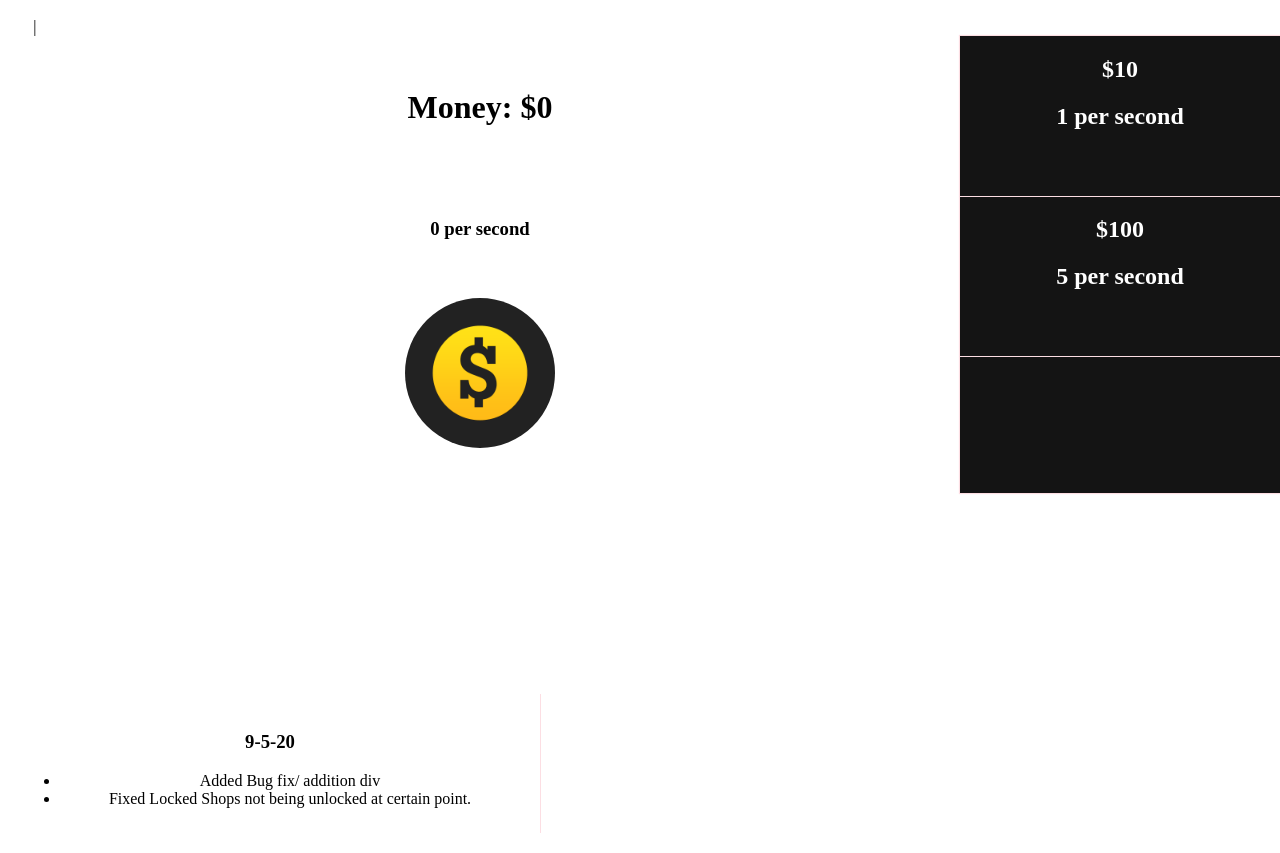
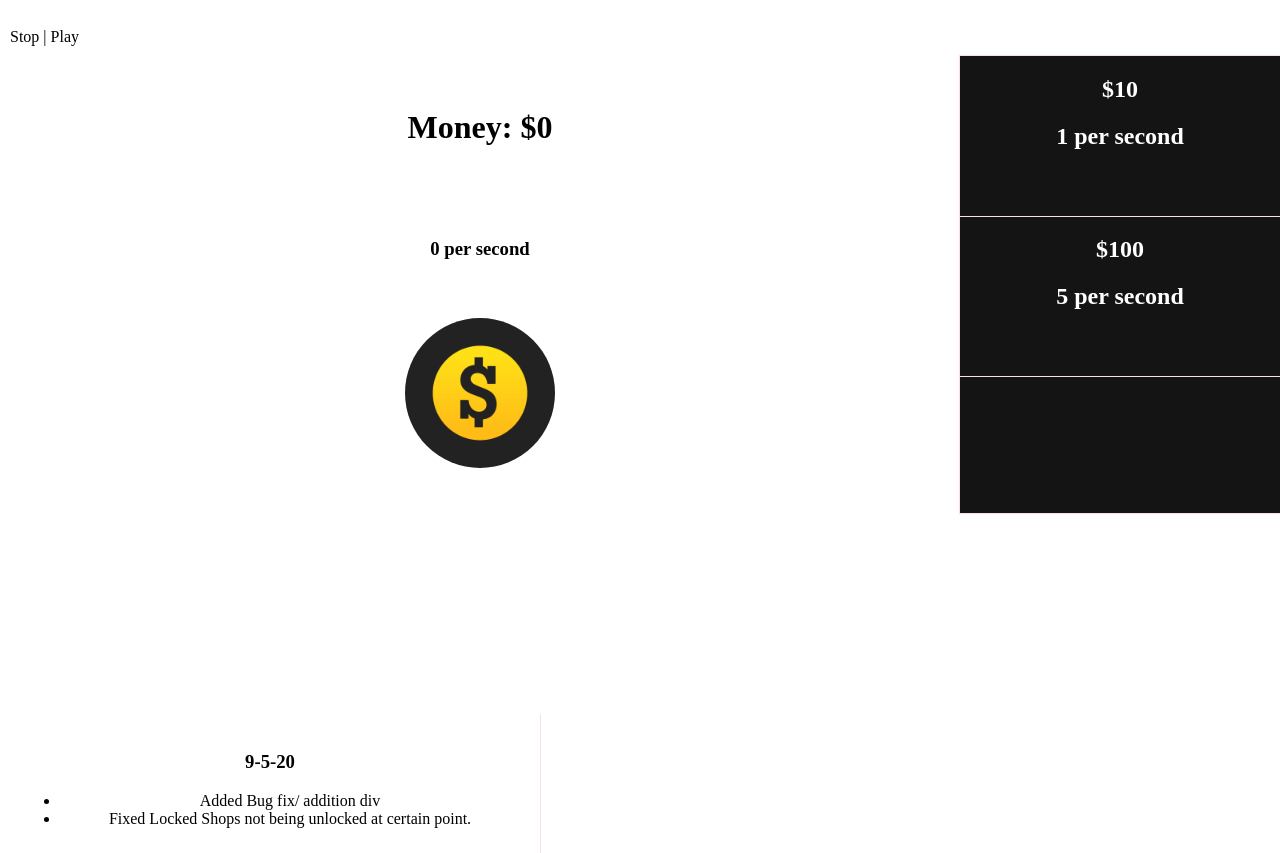
Before and after one commit to SkyScamper/skytheweirdo.github-io, a plain HTML site: page index.html in a window 1280 px wide. Drawn offline with Linux system fonts and the light colour scheme; a script that the page names is missing.

Commit message:
Update stylesheet.css

```diff
--- a/stylesheet.css
+++ b/stylesheet.css
@@ -5,6 +5,16 @@ html, body{
 a{
 	color:white;
 	text-decoration:none;
+}
+
+.MusicDiv{
+	padding:10px;
+}
+.MusicBtns{
+	color:black;
+}
+.MusicBtns:hover{
+	color:red;
 }
 #Click_Btn{
 	border-radius:100%;
@@ -45,6 +55,7 @@ a{
 .Shop_BTN{
 	text-align:center;
 }
+
 .UpdateDiv{
 	margin-top:200px;
 	box-shadow:1px 1px #fcdee3;
```
